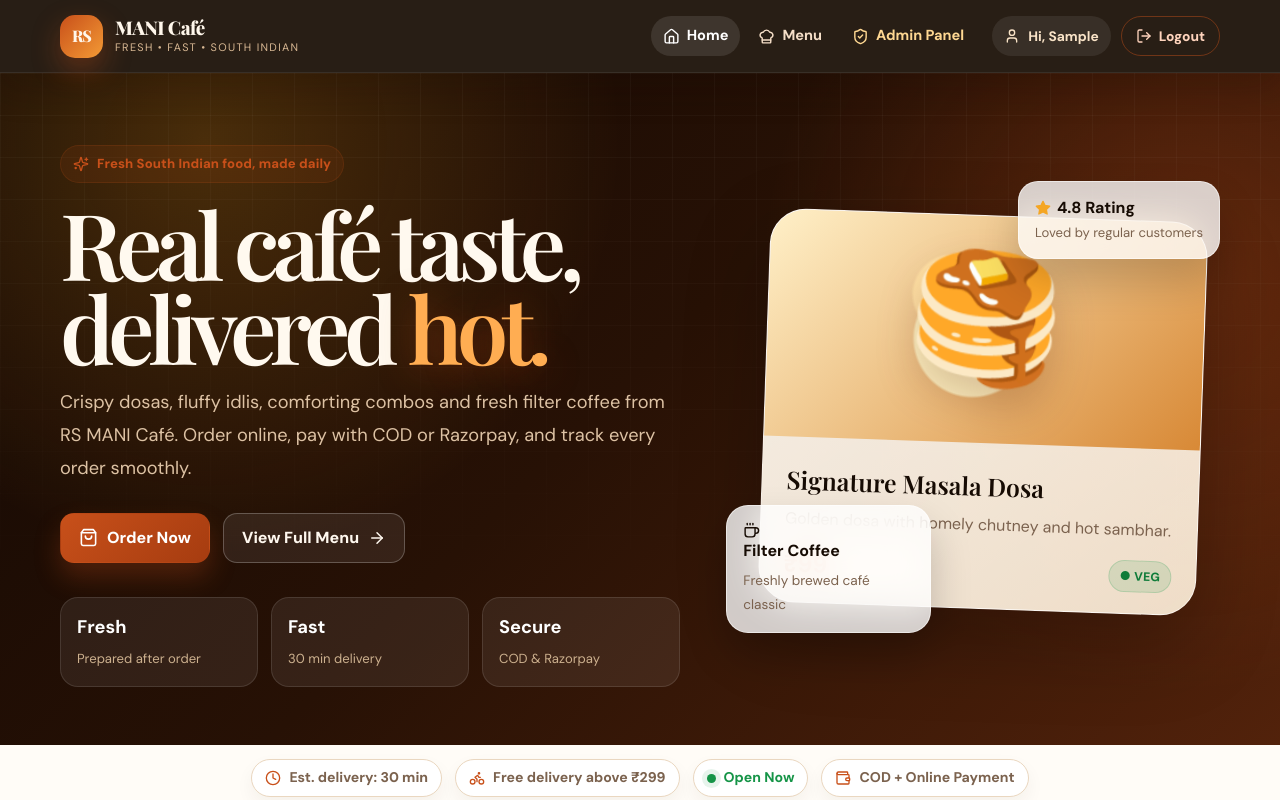
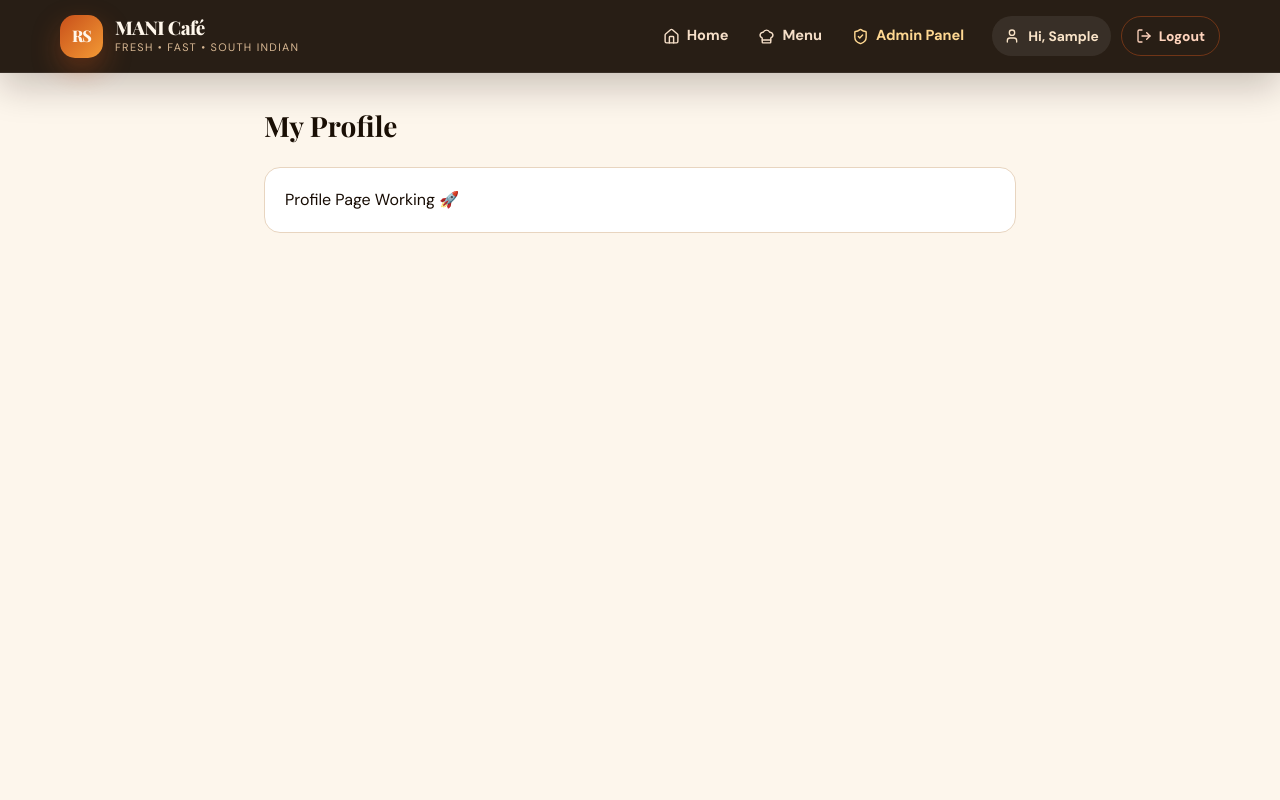
Before and after one commit to henilpatel-codes/rs-mani-cafe, a React (Vite) app in the folder frontend/: page /profile in a window 1280 px wide. Before the commit this address led to /. Shown: the top 800 px of the page. Built offline with nearby package versions, Linux system fonts and the light colour scheme; no server answers; sample sign-in values are in the browser's storage.

Commit message:
start customer profile feature

```diff
--- a/frontend/src/App.jsx
+++ b/frontend/src/App.jsx
@@ -34,6 +34,7 @@ import AdminSettings from './pages/admin/AdminSettings';
 // Delivery pages
 import DeliveryLogin from './pages/delivery/DeliveryLogin';
 import DeliveryDashboard from './pages/delivery/DeliveryDashboard';
+import ProfilePage from './pages/customer/ProfilePage';
 
 const ProtectedAdmin = ({ children }) => {
   const { user } = useAuth();
@@ -67,12 +68,68 @@ function AppRoutes() {
       <Route path="/order/:id/track" element={<OrderTrackingPage />} />
 
       {/* Customer */}
-      <Route path="/cart" element={<ProtectedCustomer><CartPage /></ProtectedCustomer>} />
-<Route path="/checkout" element={<ProtectedCustomer><CheckoutPage /></ProtectedCustomer>} />
-<Route path="/payment/success" element={<ProtectedCustomer><PaymentSuccessPage /></ProtectedCustomer>} />
-<Route path="/payment/failed" element={<ProtectedCustomer><PaymentFailedPage /></ProtectedCustomer>} />
-<Route path="/invoice/:id" element={<ProtectedCustomer><InvoicePage /></ProtectedCustomer>} />
-<Route path="/orders" element={<ProtectedCustomer><OrderHistoryPage /></ProtectedCustomer>} />
+      <Route
+        path="/cart"
+        element={
+          <ProtectedCustomer>
+            <CartPage />
+          </ProtectedCustomer>
+        }
+      />
+
+      <Route
+        path="/checkout"
+        element={
+          <ProtectedCustomer>
+            <CheckoutPage />
+          </ProtectedCustomer>
+        }
+      />
+
+      <Route
+        path="/payment/success"
+        element={
+          <ProtectedCustomer>
+            <PaymentSuccessPage />
+          </ProtectedCustomer>
+        }
+      />
+
+      <Route
+        path="/payment/failed"
+        element={
+          <ProtectedCustomer>
+            <PaymentFailedPage />
+          </ProtectedCustomer>
+        }
+      />
+
+      <Route
+        path="/invoice/:id"
+        element={
+          <ProtectedCustomer>
+            <InvoicePage />
+          </ProtectedCustomer>
+        }
+      />
+
+      <Route
+        path="/orders"
+        element={
+          <ProtectedCustomer>
+            <OrderHistoryPage />
+          </ProtectedCustomer>
+        }
+      />
+
+      <Route
+        path="/profile"
+        element={
+          <ProtectedCustomer>
+            <ProfilePage />
+          </ProtectedCustomer>
+        }
+      />
 
       {/* Admin */}
       <Route path="/admin" element={<ProtectedAdmin><AdminDashboard /></ProtectedAdmin>} />
--- a/frontend/src/components/Navbar.jsx
+++ b/frontend/src/components/Navbar.jsx
@@ -56,9 +56,15 @@ export default function Navbar() {
             <ChefHat size={17} /> Menu
           </NavLink>
           {user && !isAdmin && !isDelivery && (
-            <NavLink to="/orders" className={navLinkClass}>
-              <ClipboardList size={17} /> My Orders
-            </NavLink>
+            <>
+              <NavLink to="/orders" className={navLinkClass}>
+                <ClipboardList size={17} /> My Orders
+              </NavLink>
+
+              <NavLink to="/profile" className={navLinkClass}>
+                <User size={17} /> Profile
+              </NavLink>
+            </>
           )}
           {isAdmin && (
             <NavLink to="/admin" className={({ isActive }) => `rs-nav-link rs-nav-link-highlight ${isActive ? 'active' : ''}`}>
@@ -126,9 +132,23 @@ export default function Navbar() {
               </NavLink>
             )}
             {user && !isAdmin && !isDelivery && (
-              <NavLink to="/orders" className={mobileLinkClass} onClick={closeMenu}>
-                <Package size={18} /> My Orders
-              </NavLink>
+              <>
+                <NavLink
+                  to="/orders"
+                  className={mobileLinkClass}
+                  onClick={closeMenu}
+                >
+                  <Package size={18} /> My Orders
+                </NavLink>
+
+                <NavLink
+                  to="/profile"
+                  className={mobileLinkClass}
+                  onClick={closeMenu}
+                >
+                  <User size={18} /> Profile
+                </NavLink>
+              </>
             )}
             {isAdmin && (
               <NavLink to="/admin" className={mobileLinkClass} onClick={closeMenu}>
--- /dev/null
+++ b/frontend/src/pages/customer/ProfilePage.jsx
@@ -0,0 +1,47 @@
+import React from 'react';
+import Navbar from '../../components/Navbar';
+
+export default function ProfilePage() {
+  return (
+    <div
+      style={{
+        minHeight: '100vh',
+        background: '#fdf6ec',
+        fontFamily: 'DM Sans, sans-serif',
+      }}
+    >
+      <Navbar />
+
+      <div
+        style={{
+          maxWidth: '800px',
+          margin: '0 auto',
+          padding: '32px 24px',
+        }}
+      >
+        <h1
+          style={{
+            fontFamily: 'Playfair Display, serif',
+            fontSize: '28px',
+            fontWeight: 700,
+            color: '#1a0f05',
+          }}
+        >
+          My Profile
+        </h1>
+
+        <div
+          style={{
+            marginTop: '20px',
+            background: '#fff',
+            border: '1px solid #e8d5c0',
+            borderRadius: '16px',
+            padding: '20px',
+          }}
+        >
+          Profile Page Working 🚀
+        </div>
+      </div>
+    </div>
+  );
+}
```
